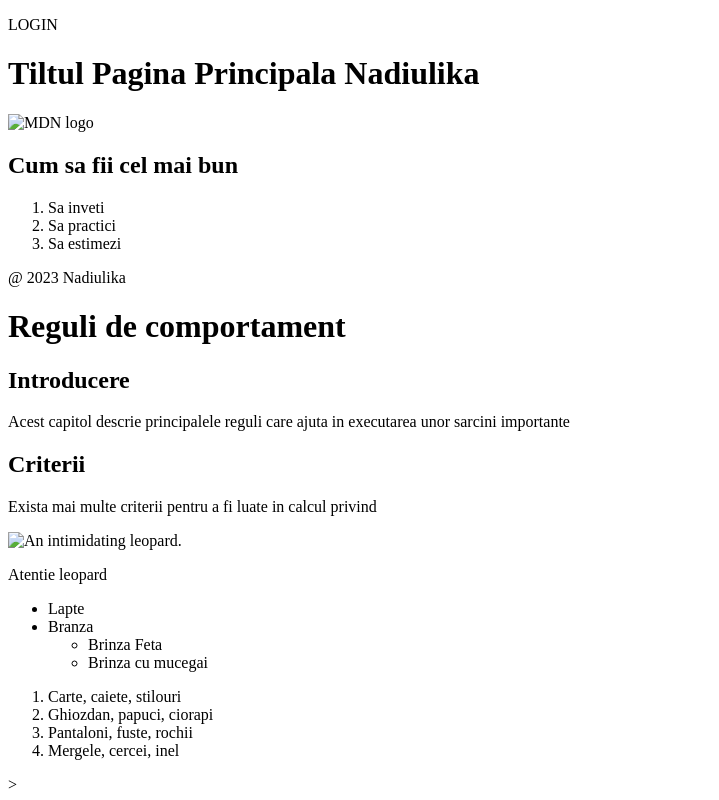
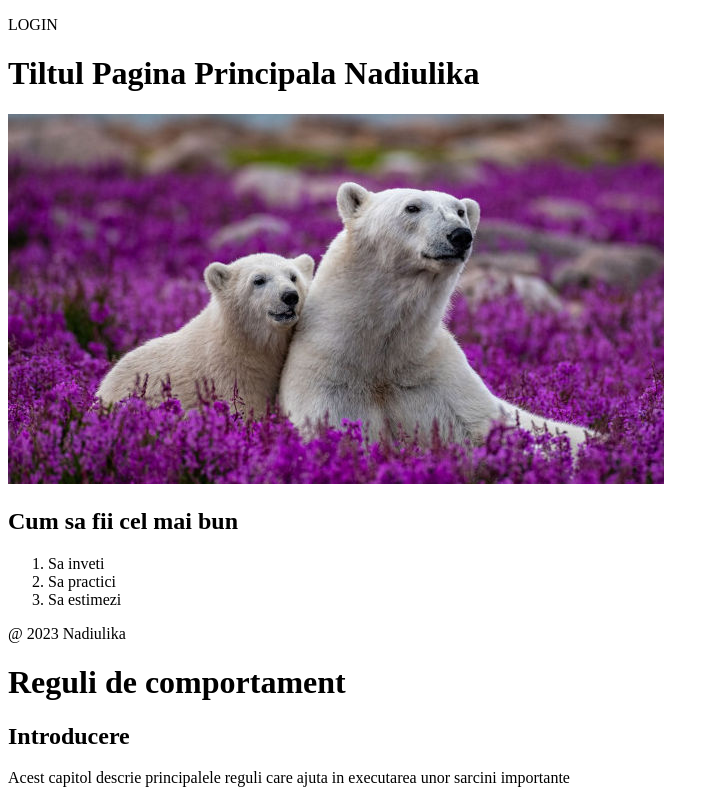
Before and after one commit to nciobanumd/repetare, a plain HTML site: page login.html in a window 1280 px wide. Shown: the top 800 px of the page, without its empty margins (0-719 px from the left). Drawn offline with Linux system fonts and the light colour scheme.

Commit message:
add images

```diff
--- a/login.html
+++ b/login.html
@@ -1,17 +1,19 @@
 <!DOCTYPE html>
 <html lang="en">
+
 <head>
     <meta charset="UTF-8">
     <meta name="viewport" content="width=device-width, initial-scale=1.0">
     <title>Testare HTML</title>
 </head>
+
 <body>
     <p>LOGIN</p>
 
 </body>
 <header>
     <h1>Tiltul Pagina Principala Nadiulika</h1>
-    <img src="mdn-logo-sm.pgn" alt="MDN logo" />
+    <img src="img/urs.jpeg" alt="MDN logo" />
 </header>
 <article>
     <h1>Cum sa fii cel mai bun</h1>
@@ -35,8 +37,7 @@
     <p>Exista mai multe criterii pentru a fi luate in calcul privind </p>
 </section>
 <div class="warning">
-    <img src="/media/exemples/leopard.jpg"
-alt="An intimidating leopard." />
+    <img src="img/tiger.jpeg" alt="An intimidating leopard." />
     <p>Atentie leopard</p>
 </div>
 
@@ -44,10 +45,10 @@ alt="An intimidating leopard." />
     <li>Lapte</li>
     <li>
         Branza
-     <ul>
-        <li>Brinza Feta</li>
-        <li>Brinza cu mucegai</li>
-     </ul>
+        <ul>
+            <li>Brinza Feta</li>
+            <li>Brinza cu mucegai</li>
+        </ul>
     </li>
 </ul>
 
@@ -57,4 +58,5 @@ alt="An intimidating leopard." />
     <li>Pantaloni, fuste, rochii</li>
     <li>Mergele, cercei, inel</li>
 </ol>
+
 </html>>
```
Also changed, not shown: img/tiger.jpeg (added), img/urs.jpeg (added).
